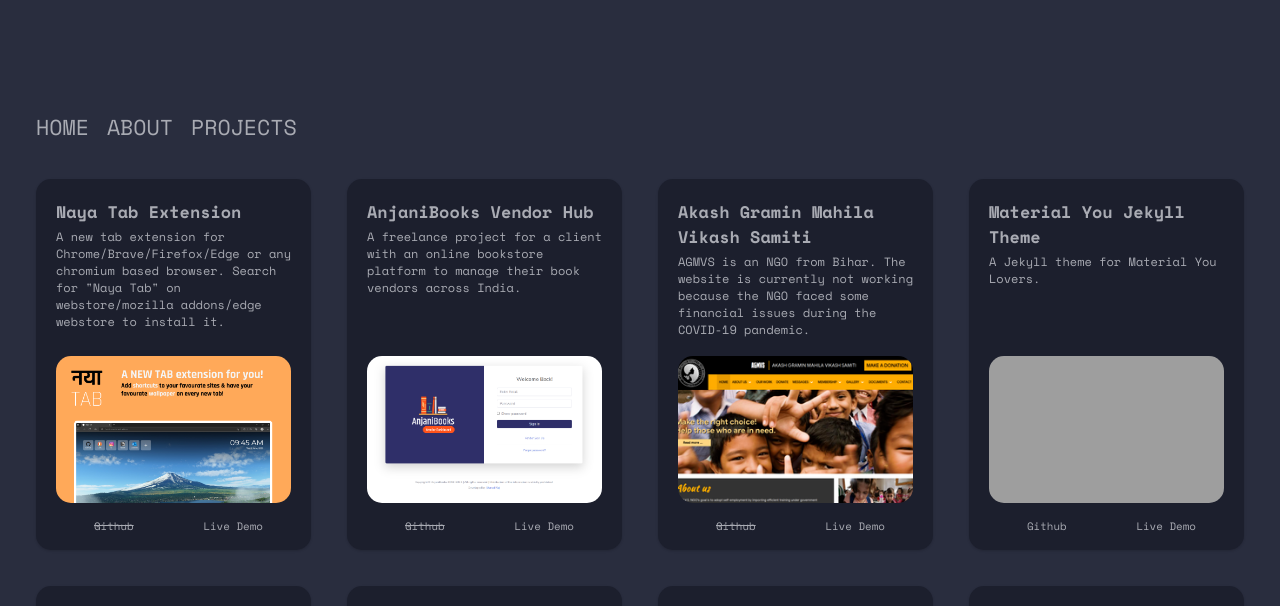
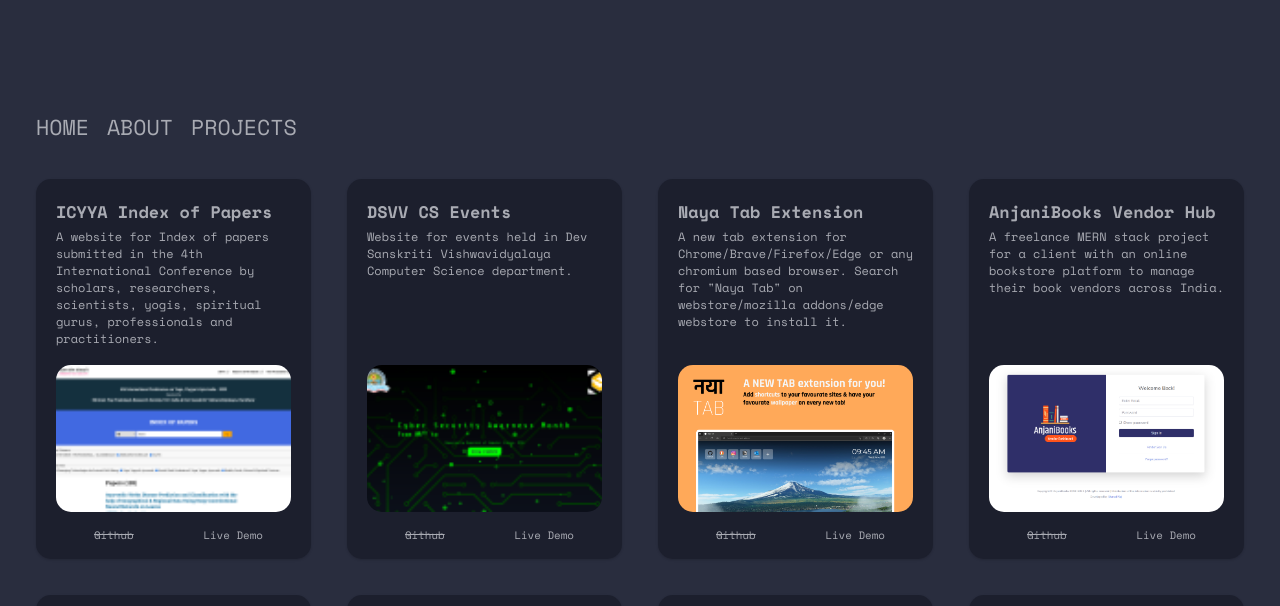
Before and after one commit to sharadcodes/sharadcodes.github.io, a Jekyll site: the page built from projects.md, in a window 1280 px wide and 900 px high, cut to the strip 294-900 px from the top of the window. Built offline with Jekyll 4.4.1, drawn with Linux system fonts in a browser that asks for light colours; nearby versions of some CDN libraries.

Commit message:
Update projects_data.yml

```diff
--- a/_data/projects_data.yml
+++ b/_data/projects_data.yml
@@ -1,4 +1,16 @@
 projects:
+  - title: ICYYA Index of Papers
+    img: /assets/uploads/icyya_iop.png
+    img_alt: ICYYA Index of Papers
+    about: A website for Index of papers submitted in the 4th International Conference by scholars, researchers, scientists, yogis, spiritual gurus, professionals and practitioners.
+    link: https://icyya-sypas.github.io
+
+  - title: DSVV CS Events
+    img: /assets/uploads/dsvv_cs.png
+    img_alt: DSVV CS Events
+    about: Website for events held in Dev Sanskriti Vishwavidyalaya Computer Science department.
+    link: https://dsvv-cs.github.io
+
   - title: Naya Tab Extension
     img: /assets/uploads/nte.png
     img_alt: Naya Tab Extension
@@ -8,8 +20,8 @@
   - title: AnjaniBooks Vendor Hub
     img: /assets/uploads/abvh.png
     img_alt: AnjaniBooks Vendor Hub
-    about: A freelance project for a client with an online bookstore platform to manage their book vendors across India.
-    link: https://vh.anjanibooks.com
+    about: A freelance MERN stack project for a client with an online bookstore platform to manage their book vendors across India.
+    link: https://vh-anjanibooks.netlify.app
 
   - title: Akash Gramin Mahila Vikash Samiti
     img: /assets/uploads/agmvs.png
```
